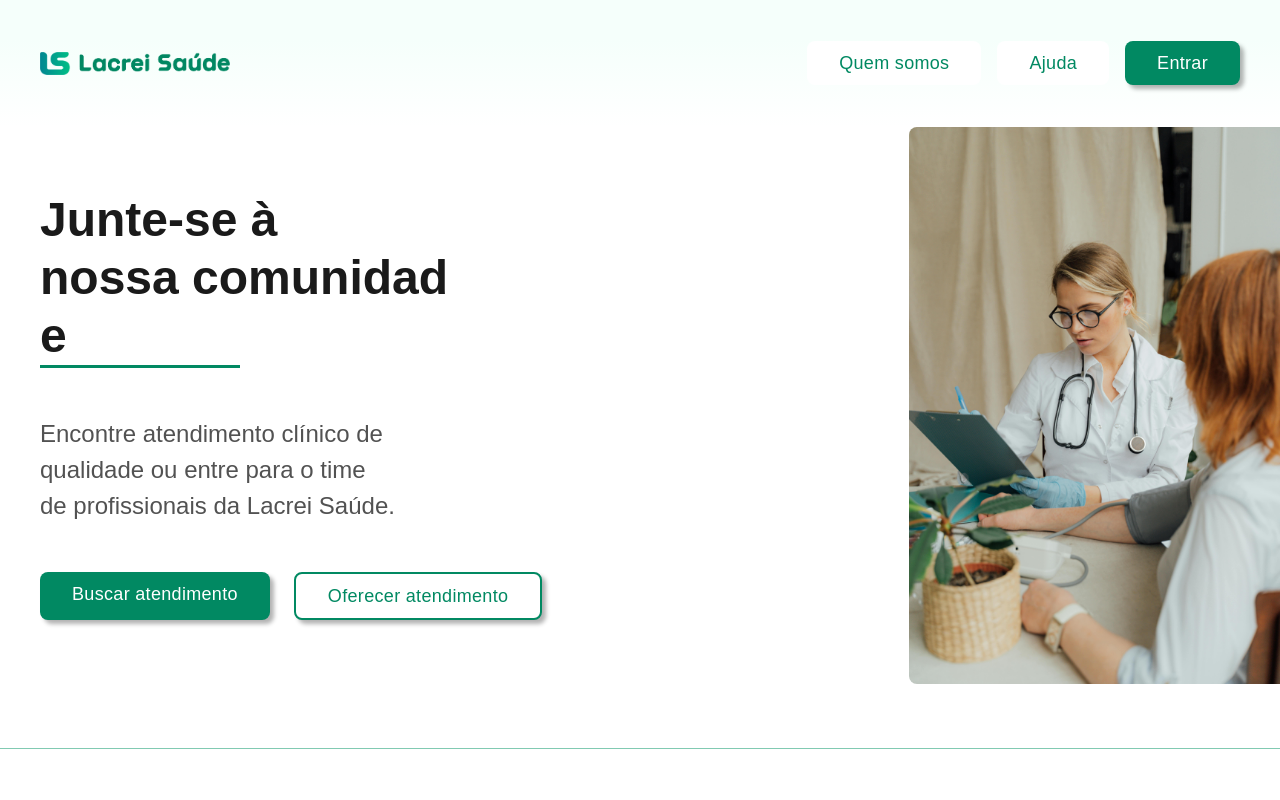
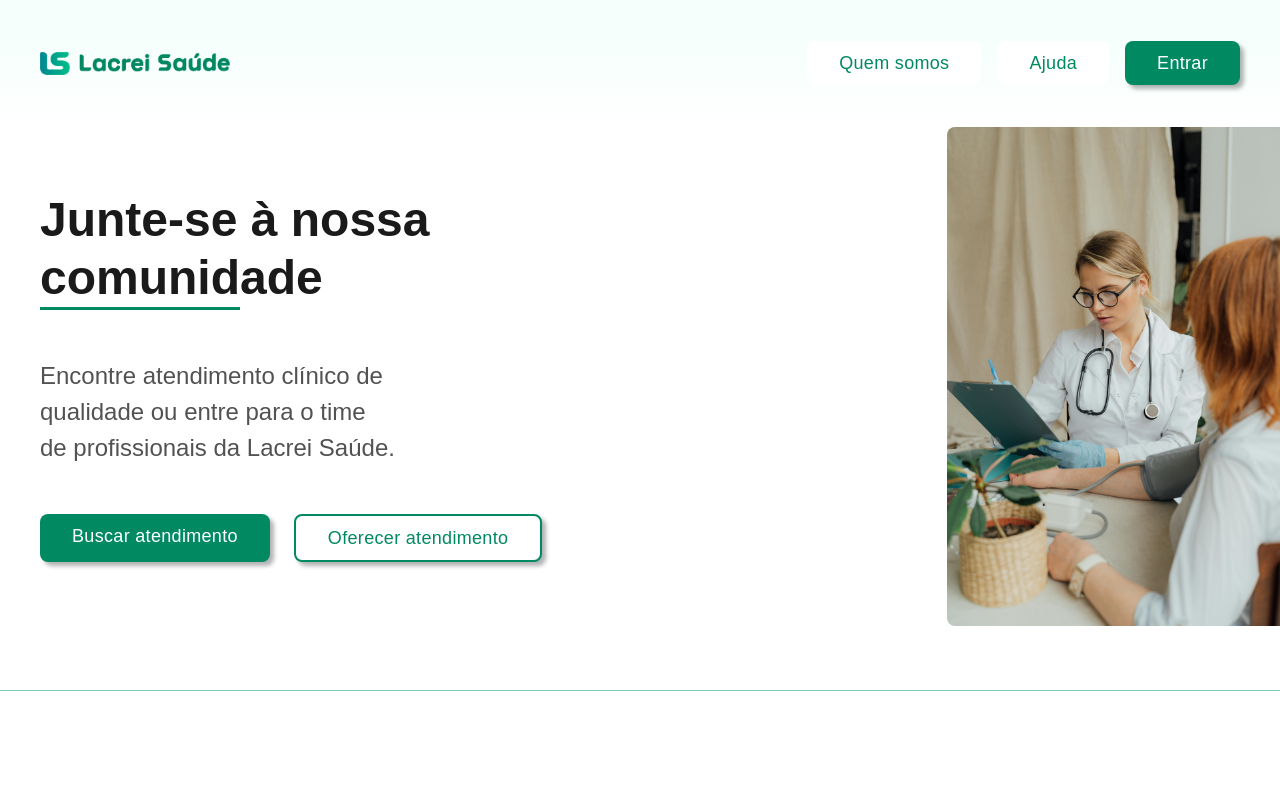
Before and after one commit to brunomoleta/testetecnico-lacrei-saude, a Next.js app: page /selecionar-pessoa in a window 1280 px wide. Shown: the top 800 px of the page. Built offline with nearby package versions, Linux system fonts and the light colour scheme.

Commit message:
:recycle: refactor: Heading with Balancer API

```diff
--- a/src/components/Hero/HeadingOne/HeadingOne.tsx
+++ b/src/components/Hero/HeadingOne/HeadingOne.tsx
@@ -11,8 +11,10 @@ import {
   HeadingMobile,
   Line,
 } from "@/components/SelecionarPessoa/SelecionarPessoa.style";
+import Balancer from "react-wrap-balancer";
 
 type Page = "landing" | "select-person" | "form";
+
 function HeadingOne({ page }: { page: Page }) {
   if (page === "landing") {
     return (
@@ -24,14 +26,18 @@ function HeadingOne({ page }: { page: Page }) {
   } else if (page === "select-person")
     return (
       <>
-        <Heading>Junte-se à nossa&nbsp;comunidade</Heading>
-        <HeadingMobile>Junte-se à nossa comunidade</HeadingMobile>
+        <Heading>
+          <Balancer>Junte-se à nossa comunidade</Balancer>
+        </Heading>
+
         <Line />
       </>
     );
   return (
     <div>
-      <FormHeading as="h1">Boas-vindas à Lacrei Saúde</FormHeading>
+      <FormHeading as="h1">
+        <Balancer>Boas-vindas à Lacrei Saúde</Balancer>
+      </FormHeading>
       <FormLine />
     </div>
   );
--- a/src/components/Hero/Hero.style.ts
+++ b/src/components/Hero/Hero.style.ts
@@ -41,8 +41,7 @@ export const BaseHeading = styled.h2`
   font-weight: 600;
   line-height: clamp(2.4rem, 6vw - 1rem, 3.625rem);
   margin-block: 0 3rem;
-
-`
+`;
 
 export const HeroHeading = styled(BaseHeading)`
   max-inline-size: 13ch;
--- a/src/components/SelecionarPessoa/PageDescription/PageDescription.tsx
+++ b/src/components/SelecionarPessoa/PageDescription/PageDescription.tsx
@@ -8,7 +8,9 @@ function PageDescription() {
   return (
     <>
       <HeadingOne page="select-person" />
-        <PageParagraph><Balancer>{selecionarPessoaData.description}</Balancer></PageParagraph>
+      <PageParagraph>
+        <Balancer>{selecionarPessoaData.description}</Balancer>
+      </PageParagraph>
     </>
   );
 }
--- a/src/components/SelecionarPessoa/SelecionarPessoa.style.ts
+++ b/src/components/SelecionarPessoa/SelecionarPessoa.style.ts
@@ -1,6 +1,6 @@
 "use client";
 import styled from "styled-components";
-import {BaseHeading} from "@/components/Hero/Hero.style";
+import { BaseHeading } from "@/components/Hero/Hero.style";
 import Image from "next/image";
 
 const Base = styled(BaseHeading)`
@@ -11,18 +11,7 @@ const Base = styled(BaseHeading)`
   max-inline-size: 16ch;
 `;
 export const Heading = styled(Base)`
-  display: none;
-
-  @media (min-width: 34rem) {
     display: inline-block;
-  }
-`;
-
-export const HeadingMobile = styled(Base)`
-    display: none;
-  @media (max-width: 34rem) {
-  display: inline-block;
-  }
 `;
 
 export const Container = styled.div`
```
